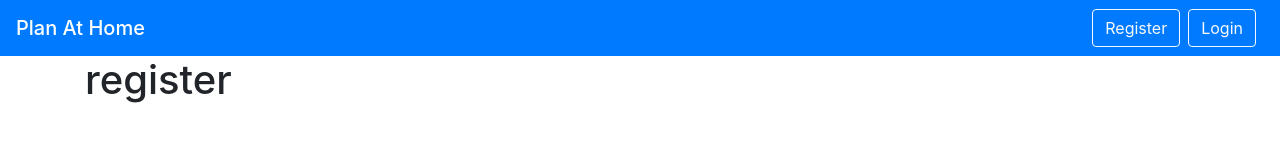
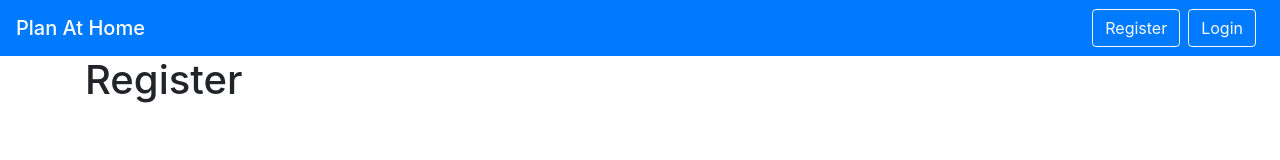
Before and after one commit to BevilKunG/plan-at-home, a React (Create React App) app in the folder client/: page /register in a window 1280 px wide. Shown: the top 160 px of the page. Built offline with nearby package versions, Linux system fonts and the light colour scheme.

Commit message:
add todo code here

```diff
--- a/client/src/pages/Home.js
+++ b/client/src/pages/Home.js
@@ -4,6 +4,7 @@ const Home = () => {
     return (
         <div>
             <h1>Home</h1>
+            {/* TODO: CODE HERE */}
         </div>
     )
 }
--- a/client/src/pages/Login.js
+++ b/client/src/pages/Login.js
@@ -3,7 +3,8 @@ import React from 'react'
 const Login = () => {
     return (
         <div>
-            <h1>login</h1>
+            <h1>Login</h1>
+            {/* TODO: CODE HERE */}
         </div>
     )
 }
--- a/client/src/pages/Register.js
+++ b/client/src/pages/Register.js
@@ -3,7 +3,8 @@ import React from 'react'
 const Register = () => {
     return (
         <div>
-            <h1>register</h1>
+            <h1>Register</h1>
+            {/* TODO: CODE HERE */}
         </div>
     )
 }
```
